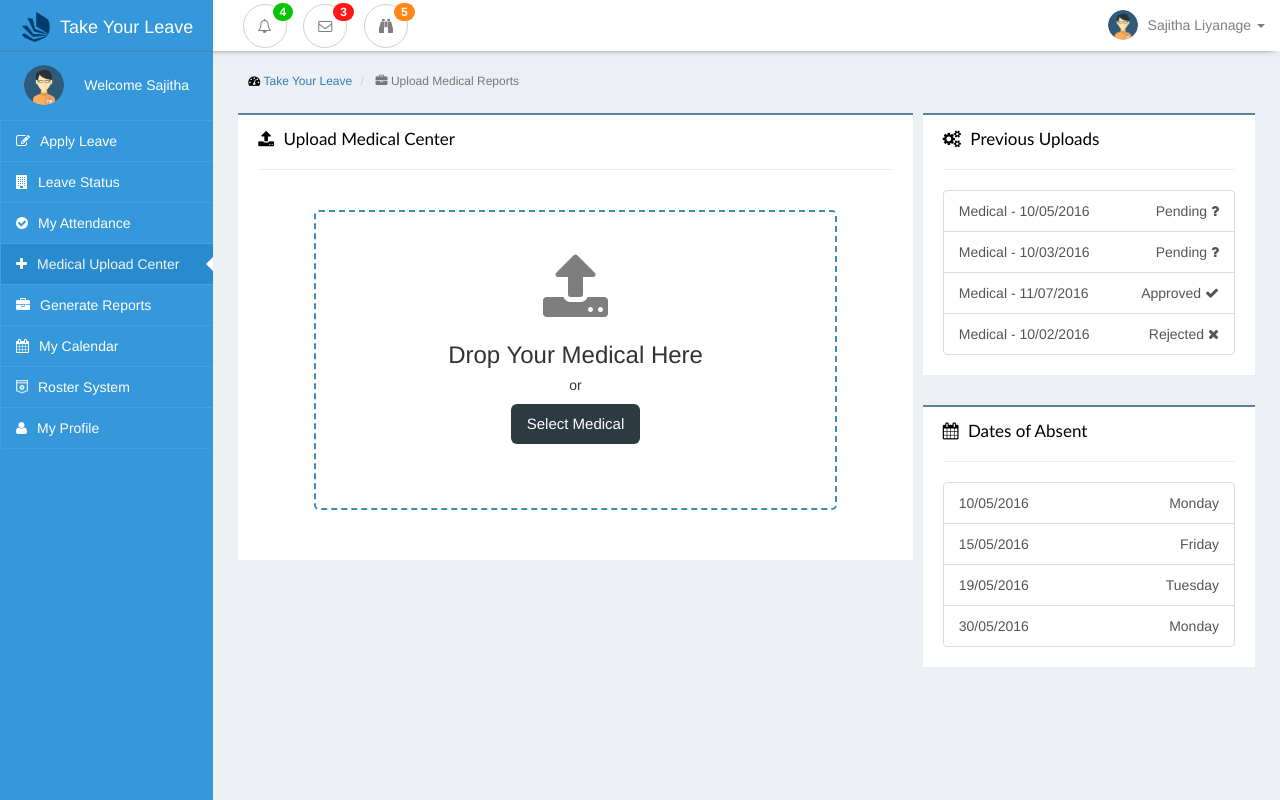
After one commit to sajithaliyanage/Team-IGNIS, a PHP site: page /medicalUpload.php in a window 1280 px wide. The commit adds this page. Run offline with PHP 8.4, Linux system fonts and the light colour scheme.

Commit message:
medical-upload

```diff
--- a/admin/jobcategory.php
+++ b/admin/jobcategory.php
@@ -46,6 +46,7 @@ $var = "job";
                     </div>
                 </div>
             </div>
+
             <div class="row padding-row">
                 <div class="col-sm-6 col-xs-12 padding-box">
                     <div class="row">
--- a/css/leave-interface.css
+++ b/css/leave-interface.css
@@ -186,6 +186,20 @@
 
 /*employee end*/
 
+/*medical upload*/
+.upload-box{
+    margin-top:20px;
+    border:2px dashed #3c8dbc;
+    border-radius:5px;
+    height:300px;
+    margin-bottom:50px;
+}
+
+.uplaod-icon-box{
+    color:#7e7e7e;
+    margin-top:40px;
+}
+/*end medical upload*/
 /*roster start*/
 .outer-filter-roster{
     border-color:transparent ;
--- a/leftbar.php
+++ b/leftbar.php
@@ -13,15 +13,15 @@
             <p  class=" font new" style="margin-top:-10px;"><img src="images/emp.png" class="img-circle image-user-nav"  />Welcome Sajitha</p>
         </div>
     </center>
-    <a href="apply.php" class="list-group-item left-menu left-menu"><i class="fa fa-edit icon-bar" aria-hidden="true"></i>Apply Leave<span class="<?php if($var=="apply"){echo"selected";}?>"></span></a>
-    <a href="" class="list-group-item left-menu left-menu"><i class="fa fa-building icon-bar" aria-hidden="true"></i>Leave Status<span class="<?php if($var=="status"){echo"selected";}?>"></span></a>
-    <a href="attendance.php" class="list-group-item left-menu left-menu-active"><i class="fa fa-check-circle icon-bar" aria-hidden="true"></i>My Attendance<span class="<?php if($var=="attendance"){echo"selected";}?>"></span></a>
-    <a href="" class="list-group-item left-menu left-menu"><i class="fa fa-plus icon-bar" aria-hidden="true"></i>Medical Upload Center<span class="<?php if($var=="medical"){echo"selected";}?>"></span></a>
-    <a href="" class="list-group-item left-menu left-menu"><i class="fa fa-briefcase icon-bar" aria-hidden="true"></i>Generate Reports<span class="<?php if($var=="reports"){echo"selected";}?>"></span></a>
+    <a href="apply.php" class="list-group-item left-menu left-menu<?php if($var=="apply"){echo"-active";}?>"><i class="fa fa-edit icon-bar" aria-hidden="true"></i>Apply Leave<span class="<?php if($var=="apply"){echo"selected";}?>"></span></a>
+    <a href="" class="list-group-item left-menu left-menu<?php if($var=="status"){echo"-active";}?>"><i class="fa fa-building icon-bar" aria-hidden="true"></i>Leave Status<span class="<?php if($var=="status"){echo"selected";}?>"></span></a>
+    <a href="attendance.php" class="list-group-item left-menu left-menu<?php if($var=="attendance"){echo"-active";}?>"><i class="fa fa-check-circle icon-bar" aria-hidden="true"></i>My Attendance<span class="<?php if($var=="attendance"){echo"selected";}?>"></span></a>
+    <a href="medicalUpload.php" class="list-group-item left-menu left-menu<?php if($var=="medical"){echo"-active";}?>"><i class="fa fa-plus icon-bar" aria-hidden="true"></i>Medical Upload Center<span class="<?php if($var=="medical"){echo"selected";}?>"></span></a>
+    <a href="" class="list-group-item left-menu left-menu<?php if($var=="reports"){echo"-active";}?>"><i class="fa fa-briefcase icon-bar" aria-hidden="true"></i>Generate Reports<span class="<?php if($var=="reports"){echo"selected";}?>"></span></a>
 
-    <a href="" class="list-group-item left-menu left-menu"><i class="fa fa-calendar icon-bar" aria-hidden="true"></i>My Calendar<span class="<?php if($var=="calendar"){echo"selected";}?>"></span></a>
+    <a href="" class="list-group-item left-menu left-menu<?php if($var=="calendar"){echo"-active";}?>"><i class="fa fa-calendar icon-bar" aria-hidden="true"></i>My Calendar<span class="<?php if($var=="calendar"){echo"selected";}?>"></span></a>
 
-    <a href="roster.php" class="list-group-item left-menu left-menu"><i class="fa fa-shirtsinbulk icon-bar" aria-hidden="true"></i>Roster System<span class="<?php if($var=="roster"){echo"selected";}?>"></span></a>
-    <a href="#" class="list-group-item left-menu left-menu"><i class="fa fa-user icon-bar" aria-hidden="true"></i>My Profile<span class="<?php if($var=="profile"){echo"selected";}?>"></span></a>
+    <a href="roster.php" class="list-group-item left-menu left-menu<?php if($var=="roster"){echo"-active";}?>"><i class="fa fa-shirtsinbulk icon-bar" aria-hidden="true"></i>Roster System<span class="<?php if($var=="roster"){echo"selected";}?>"></span></a>
+    <a href="#" class="list-group-item left-menu left-menu<?php if($var=="profile"){echo"-active";}?>"><i class="fa fa-user icon-bar" aria-hidden="true"></i>My Profile<span class="<?php if($var=="profile"){echo"selected";}?>"></span></a>
 
 </div>
--- /dev/null
+++ b/medicalUpload.php
@@ -0,0 +1,113 @@
+<?php
+$var = "medical";
+?>
+
+<!DOCTYPE html>
+<html lang="en">
+<head>
+    <meta http-equiv="content-type" content="text/html; charset=UTF-8">
+    <meta charset="utf-8">
+    <meta http-equiv="X-UA-Compatible" content="IE=edge">
+    <meta name="viewport" content="width=device-width, initial-scale=1">
+
+    <title>Take Your Leave | Online</title>
+
+    <link href="css/bootstrap.min.css" rel="stylesheet">
+    <link href="css/interface-leftmenu.css" rel="stylesheet">
+    <link href="css/leave-interface.css" rel="stylesheet">
+    <link href="css/navbar-style.css" rel="stylesheet">
+    <link href="css/font-awesome.min.css" rel="stylesheet">
+
+</head>
+
+<body style=" background-color: #eceff4 !important;">
+
+<?php include("navbar.php") ?>
+
+<div class="container-fluid ">
+    <div class="row ">
+
+        <div class="col-sm-2 col-xs-12 left-menu-div side-bar-display">
+            <?php include("leftbar.php") ?>
+        </div>
+
+        <div class="col-sm-10 col-xs-12 admin-background col-sm-push-2" style="position: relative;">
+
+            <div class="row padding-row">
+                <div class="row">
+                    <div class="col-lg-12">
+                        <ol class="breadcrumb breadcrumb-style">
+                            <li>
+                                <i class="fa fa-dashboard"></i>  <a href="index.php">Take Your Leave</a>
+                            </li>
+                            <li class="active">
+                                <i class="fa fa-briefcase"></i> Upload Medical Reports
+                            </li>
+                        </ol>
+                    </div>
+                </div>
+            </div>
+
+            <div class="row padding-row">
+                <div class="col-sm-8 col-xs-12 padding-box">
+                    <div class="row">
+                        <div class="col-xs-12 nortification-box-top">
+                            <h5 class="nortification-box-heading"><i class="fa fa-upload icon-margin-right" aria-hidden="true"></i>
+                                Upload Medical Center</h5>
+                            <hr>
+                            <div class="row">
+                                <div class="col-xs-10 col-xs-offset-1">
+                                    <div class="upload-box">
+                                        <center>
+                                            <i class="fa fa-upload fa-5x uplaod-icon-box" aria-hidden="true"></i>
+                                            <h3>Drop Your Medical Here</h3>
+                                            <h5>or</h5>
+                                            <button class="btn btn-info btn-lg submit-button" type="submit">Select Medical</button>
+                                        </center>
+                                    </div>
+                                </div>
+                            </div>
+                        </div>
+                    </div>
+                </div>
+
+                <div class="col-sm-4 col-xs-12 padding-box">
+                    <div class="row">
+                        <div class="col-xs-12 nortification-box-top">
+                            <h5 class="nortification-box-heading"><i class="fa fa-cogs icon-margin-right" aria-hidden="true"></i>
+                                Previous Uploads</h5>
+                            <hr>
+                            <div class="list-group">
+                                <a href="#" class="list-group-item">Medical - 10/05/2016 <span style="float:right;"> Pending <i class="fa fa-question" aria-hidden="true"></i></span></a>
+                                <a href="#" class="list-group-item">Medical - 10/03/2016<span style="float:right;"> Pending  <i class="fa fa-question" aria-hidden="true"></i></span></a>
+                                <a href="#" class="list-group-item">Medical - 11/07/2016<span style="float:right;"> Approved <i class="fa fa-check" aria-hidden="true"></i></span></a>
+                                <a href="#" class="list-group-item">Medical - 10/02/2016<span style="float:right;"> Rejected <i class="fa fa-close" aria-hidden="true"></i></span></a>
+                            </div>
+                        </div>
+                    </div>
+
+                    <div class="row margin-top">
+                        <div class="col-xs-12 nortification-box-top">
+                            <h5 class="nortification-box-heading"><i class="fa fa-calendar icon-margin-right" aria-hidden="true"></i>
+                                Dates of Absent</h5>
+                            <hr>
+                            <div class="list-group">
+                                <a href="#" class="list-group-item">10/05/2016 <span style="float:right;">Monday </span></a>
+                                <a href="#" class="list-group-item">15/05/2016<span style="float:right;"> Friday</span></a>
+                                <a href="#" class="list-group-item">19/05/2016<span style="float:right;"> Tuesday</span></a>
+                                <a href="#" class="list-group-item">30/05/2016<span style="float:right;"> Monday</span></a>
+                            </div>
+                        </div>
+                    </div>
+                </div>
+            </div>
+
+        </div>
+    </div>
+
+</div>
+
+<script src="js/jquery.js"></script>
+<script src="js/bootstrap.js"></script>
+</body>
+</html>
```
Also changed, not shown: apply.php (+64 -48 lines).
